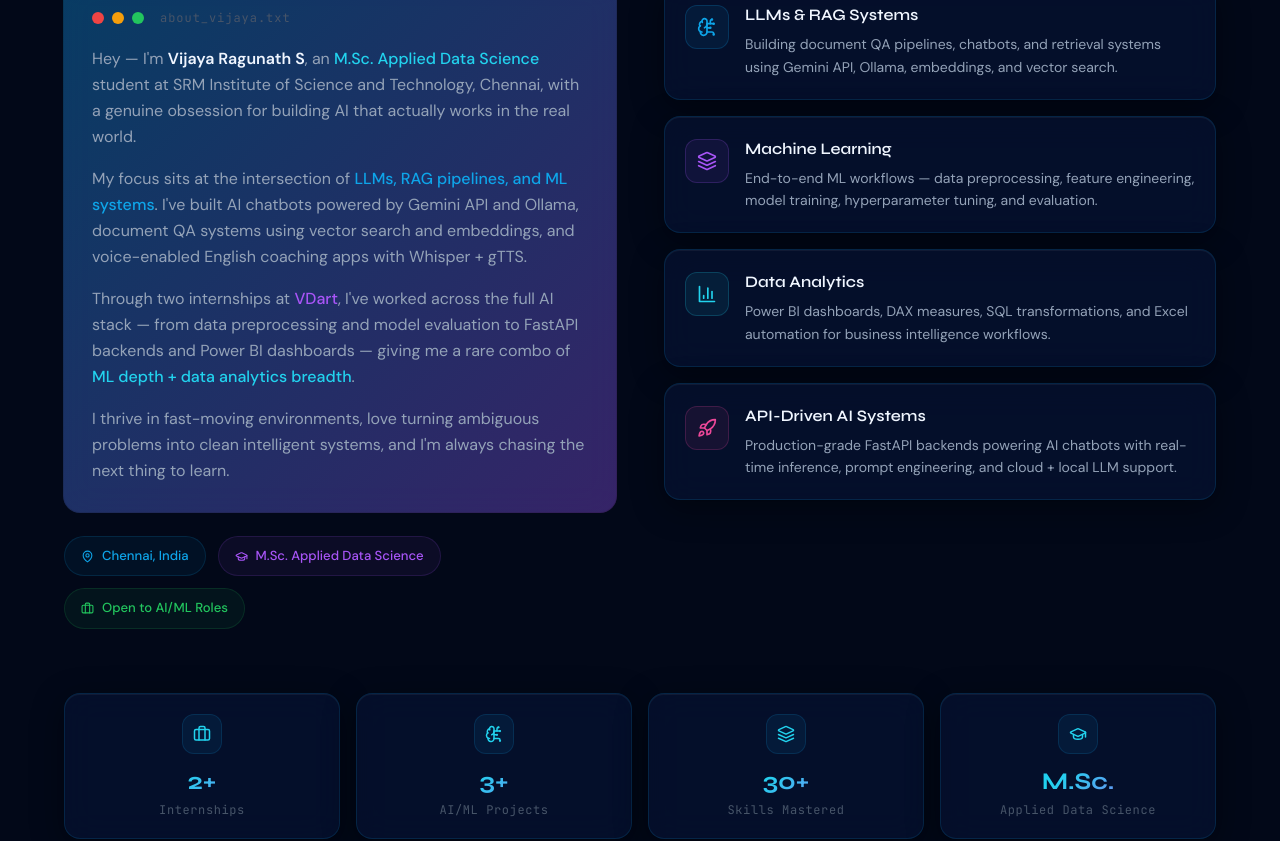
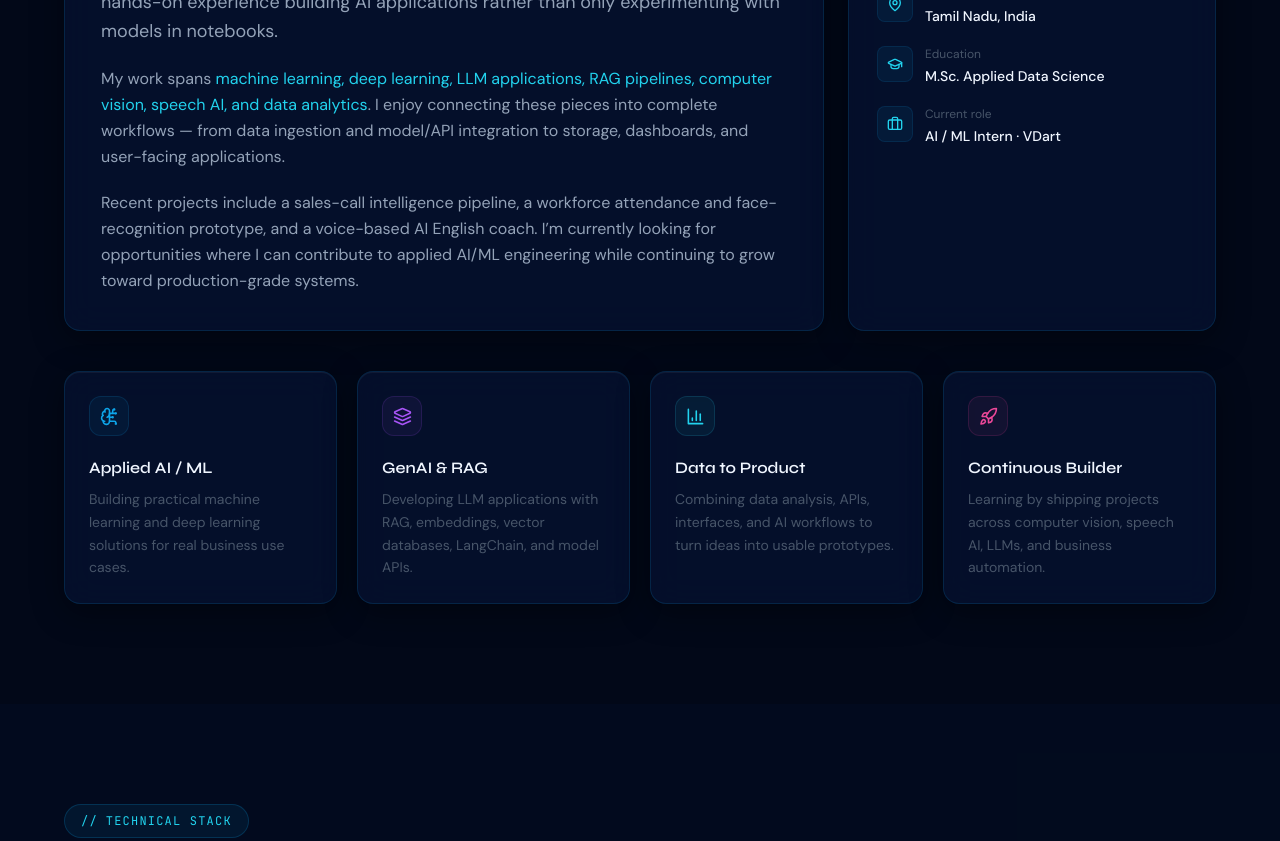
Before and after one commit to Vijaykio10/vijaya-portfolio, a React (Vite) app: page / in a window 1280 px wide. Shown: the part 1280-2121 px from the top of the page. Built offline with nearby package versions, Linux system fonts and the light colour scheme.

Commit message:
Refine portfolio about section for applied AI positioning

```diff
--- a/src/components/About.jsx
+++ b/src/components/About.jsx
@@ -1,5 +1,4 @@
-import { motion } from 'framer-motion'
-import { useInView } from 'framer-motion'
+import { motion, useInView } from 'framer-motion'
 import { useRef } from 'react'
 import { BrainCircuit, Layers, BarChart3, Rocket, MapPin, GraduationCap, Briefcase } from 'lucide-react'
 
@@ -12,251 +11,148 @@ const fadeUp = {
   }),
 }
 
-const stats = [
-  { value: '2+',    label: 'Internships',         icon: Briefcase },
-  { value: '3+',    label: 'AI/ML Projects',       icon: BrainCircuit },
-  { value: '30+',   label: 'Skills Mastered',      icon: Layers },
-  { value: 'M.Sc.', label: 'Applied Data Science', icon: GraduationCap },
-]
-
 const highlights = [
   {
-    Icon: BrainCircuit,
-    color: '#0ea5e9',
-    bg: 'rgba(14,165,233,0.08)',
-    border: 'rgba(14,165,233,0.2)',
-    title: 'LLMs & RAG Systems',
-    desc: 'Building document QA pipelines, chatbots, and retrieval systems using Gemini API, Ollama, embeddings, and vector search.',
+    icon: BrainCircuit,
+    title: 'Applied AI / ML',
+    text: 'Building practical machine learning and deep learning solutions for real business use cases.',
+    accent: '#0ea5e9',
   },
   {
-    Icon: Layers,
-    color: '#a855f7',
-    bg: 'rgba(168,85,247,0.08)',
-    border: 'rgba(168,85,247,0.2)',
-    title: 'Machine Learning',
-    desc: 'End-to-end ML workflows — data preprocessing, feature engineering, model training, hyperparameter tuning, and evaluation.',
+    icon: Layers,
+    title: 'GenAI & RAG',
+    text: 'Developing LLM applications with RAG, embeddings, vector databases, LangChain, and model APIs.',
+    accent: '#a855f7',
   },
   {
-    Icon: BarChart3,
-    color: '#22d3ee',
-    bg: 'rgba(34,211,238,0.08)',
-    border: 'rgba(34,211,238,0.2)',
-    title: 'Data Analytics',
-    desc: 'Power BI dashboards, DAX measures, SQL transformations, and Excel automation for business intelligence workflows.',
+    icon: BarChart3,
+    title: 'Data to Product',
+    text: 'Combining data analysis, APIs, interfaces, and AI workflows to turn ideas into usable prototypes.',
+    accent: '#22d3ee',
   },
   {
-    Icon: Rocket,
-    color: '#ec4899',
-    bg: 'rgba(236,72,153,0.08)',
-    border: 'rgba(236,72,153,0.2)',
-    title: 'API-Driven AI Systems',
-    desc: 'Production-grade FastAPI backends powering AI chatbots with real-time inference, prompt engineering, and cloud + local LLM support.',
+    icon: Rocket,
+    title: 'Continuous Builder',
+    text: 'Learning by shipping projects across computer vision, speech AI, LLMs, and business automation.',
+    accent: '#ec4899',
   },
 ]
 
-function StatCard({ value, label, icon: Icon, index }) {
-  const ref = useRef(null)
-  const inView = useInView(ref, { once: true, margin: '-60px' })
-
-  return (
-    <motion.div
-      ref={ref}
-      custom={index}
-      variants={fadeUp}
-      initial="hidden"
-      animate={inView ? 'visible' : 'hidden'}
-      className="glass-card p-5 text-center group"
-    >
-      <div
-        className="w-10 h-10 rounded-xl flex items-center justify-center mx-auto mb-3"
-        style={{
-          background: 'rgba(14,165,233,0.08)',
-          border: '1px solid rgba(14,165,233,0.15)',
-        }}
-      >
-        <Icon size={18} style={{ color: 'var(--cyan)' }} />
-      </div>
-      <div
-        className="text-2xl font-bold mb-1 gradient-text"
-        style={{ fontFamily: 'Syne, sans-serif' }}
-      >
-        {value}
-      </div>
-      <div className="text-xs font-mono" style={{ color: 'var(--text-muted)', letterSpacing: '0.05em' }}>
-        {label}
-      </div>
-    </motion.div>
-  )
-}
-
-function HighlightCard({ Icon, color, bg, border, title, desc, index }) {
-  const ref = useRef(null)
-  const inView = useInView(ref, { once: true, margin: '-60px' })
-
-  return (
-    <motion.div
-      ref={ref}
-      custom={index}
-      variants={fadeUp}
-      initial="hidden"
-      animate={inView ? 'visible' : 'hidden'}
-      className="glass-card p-5 flex gap-4 group"
-    >
-      <div
-        className="w-11 h-11 rounded-xl flex items-center justify-center flex-shrink-0 mt-0.5 transition-all duration-300 group-hover:scale-110"
-        style={{ background: bg, border: `1px solid ${border}` }}
-      >
-        <Icon size={20} style={{ color }} />
-      </div>
-      <div>
-        <h4
-          className="text-base font-semibold mb-1.5"
-          style={{ fontFamily: 'Syne, sans-serif', color: 'var(--text-primary)' }}
-        >
-          {title}
-        </h4>
-        <p className="text-sm leading-relaxed" style={{ color: 'var(--text-secondary)' }}>
-          {desc}
-        </p>
-      </div>
-    </motion.div>
-  )
-}
+const facts = [
+  { icon: MapPin, label: 'Based in', value: 'Tamil Nadu, India' },
+  { icon: GraduationCap, label: 'Education', value: 'M.Sc. Applied Data Science' },
+  { icon: Briefcase, label: 'Current role', value: 'AI / ML Intern · VDart' },
+]
 
 export default function About() {
-  const sectionRef = useRef(null)
-  const inView = useInView(sectionRef, { once: true, margin: '-80px' })
+  const headerRef = useRef(null)
+  const inView = useInView(headerRef, { once: true, margin: '-60px' })
 
   return (
     <section id="about" className="section">
       <div className="container-max">
-
-        {/* ── Header ── */}
         <motion.div
-          ref={sectionRef}
+          ref={headerRef}
           variants={fadeUp}
           initial="hidden"
           animate={inView ? 'visible' : 'hidden'}
-          className="mb-16"
+          className="mb-14"
         >
           <span className="section-tag">
             <span style={{ color: 'var(--cyan)' }}>//</span> About Me
           </span>
           <h2 className="section-title">
-            Crafting AI that <span className="gradient-text">solves real problems</span>
+            Building <span className="gradient-text">Practical AI</span>
           </h2>
           <p className="section-subtitle">
-            A quick look at who I am, what drives me, and the kind of AI systems I love building.
+            An early-career AI/ML engineer focused on turning machine learning and generative AI concepts into useful software.
           </p>
         </motion.div>
 
-        {/* ── Main grid ── */}
-        <div className="grid lg:grid-cols-2 gap-12 items-start mb-16">
-
-          {/* ── Left: Story ── */}
-          <div>
+        <div className="grid lg:grid-cols-3 gap-6 mb-10">
           <motion.div
-              custom={0}
             variants={fadeUp}
             initial="hidden"
-              animate={inView ? 'visible' : 'hidden'}
-              className="gradient-border-card p-7 mb-6"
-              style={{ backdropFilter: 'blur(16px)' }}
+            whileInView="visible"
+            viewport={{ once: true, margin: '-60px' }}
+            className="lg:col-span-2 glass-card p-7 md:p-9"
           >
-              {/* Terminal-style header */}
-              <div className="flex items-center gap-2 mb-5">
-                <div className="w-3 h-3 rounded-full" style={{ background: '#ef4444' }} />
-                <div className="w-3 h-3 rounded-full" style={{ background: '#f59e0b' }} />
-                <div className="w-3 h-3 rounded-full" style={{ background: '#22c55e' }} />
-                <span
-                  className="font-mono text-xs ml-2"
-                  style={{ color: 'var(--text-muted)', letterSpacing: '0.08em' }}
-                >
-                  about_vijaya.txt
-                </span>
-              </div>
-
-              <div className="space-y-4 text-base leading-relaxed" style={{ color: 'var(--text-secondary)' }}>
-                <p>
-                  Hey — I'm{' '}
-                  <span style={{ color: 'var(--text-primary)', fontWeight: 600 }}>
-                    Vijaya Ragunath S
-                  </span>
-                  , an{' '}
-                  <span style={{ color: 'var(--cyan)', fontWeight: 500 }}>
-                    M.Sc. Applied Data Science
-                  </span>{' '}
-                  student at SRM Institute of Science and Technology, Chennai, with a genuine obsession for building AI that actually works in the real world.
+            <p className="text-lg leading-relaxed mb-5" style={{ color: 'var(--text-secondary)' }}>
+              I’m an <span style={{ color: 'var(--text-primary)', fontWeight: 600 }}>M.Sc. Applied Data Science</span> graduate and AI/ML intern at VDart, with hands-on experience building AI applications rather than only experimenting with models in notebooks.
             </p>
-                <p>
-                  My focus sits at the intersection of{' '}
-                  <span style={{ color: 'var(--blue)', fontWeight: 500 }}>
-                    LLMs, RAG pipelines, and ML systems
-                  </span>
-                  . I've built AI chatbots powered by Gemini API and Ollama, document QA systems using vector search and embeddings, and voice-enabled English coaching apps with Whisper + gTTS.
+            <p className="text-base leading-relaxed mb-5" style={{ color: 'var(--text-secondary)' }}>
+              My work spans <span style={{ color: 'var(--cyan)' }}>machine learning, deep learning, LLM applications, RAG pipelines, computer vision, speech AI, and data analytics</span>. I enjoy connecting these pieces into complete workflows — from data ingestion and model/API integration to storage, dashboards, and user-facing applications.
             </p>
-                <p>
-                  Through two internships at{' '}
-                  <span style={{ color: 'var(--purple)', fontWeight: 500 }}>VDart</span>
-                  , I've worked across the full AI stack — from data preprocessing and model evaluation to FastAPI backends and Power BI dashboards — giving me a rare combo of{' '}
-                  <span style={{ color: 'var(--cyan)', fontWeight: 500 }}>
-                    ML depth + data analytics breadth
-                  </span>
-                  .
+            <p className="text-base leading-relaxed" style={{ color: 'var(--text-secondary)' }}>
+              Recent projects include a sales-call intelligence pipeline, a workforce attendance and face-recognition prototype, and a voice-based AI English coach. I’m currently looking for opportunities where I can contribute to applied AI/ML engineering while continuing to grow toward production-grade systems.
             </p>
-                <p>
-                  I thrive in fast-moving environments, love turning ambiguous problems into clean intelligent systems, and I'm always chasing the next thing to learn.
-                </p>
-              </div>
           </motion.div>
 
-            {/* Location + status */}
           <motion.div
-              custom={1}
             variants={fadeUp}
             initial="hidden"
-              animate={inView ? 'visible' : 'hidden'}
-              className="flex flex-wrap gap-3"
+            whileInView="visible"
+            viewport={{ once: true, margin: '-60px' }}
+            className="glass-card p-7"
           >
-              {[
-                { icon: MapPin,        label: 'Chennai, India',           color: '#0ea5e9' },
-                { icon: GraduationCap, label: 'M.Sc. Applied Data Science', color: '#a855f7' },
-                { icon: Briefcase,     label: 'Open to AI/ML Roles',       color: '#22c55e' },
-              ].map(({ icon: Icon, label, color }) => (
+            <p className="text-xs font-mono mb-5" style={{ color: 'var(--cyan)', letterSpacing: '0.12em' }}>
+              QUICK FACTS
+            </p>
+            <div className="space-y-5">
+              {facts.map(({ icon: Icon, label, value }) => (
+                <div key={label} className="flex items-start gap-3">
                   <div
-                  key={label}
-                  className="flex items-center gap-2 px-4 py-2 rounded-full"
+                    className="w-9 h-9 rounded-lg flex items-center justify-center flex-shrink-0"
                     style={{
-                    background: `${color}10`,
-                    border: `1px solid ${color}25`,
-                    color,
-                    fontSize: '0.82rem',
-                    fontFamily: 'DM Sans, sans-serif',
-                    fontWeight: 500,
+                      background: 'rgba(14,165,233,0.07)',
+                      border: '1px solid rgba(14,165,233,0.12)',
                     }}
                   >
-                  <Icon size={13} />
-                  {label}
+                    <Icon size={16} style={{ color: 'var(--cyan)' }} />
+                  </div>
+                  <div>
+                    <p className="text-xs mb-1" style={{ color: 'var(--text-muted)' }}>{label}</p>
+                    <p className="text-sm font-medium" style={{ color: 'var(--text-primary)' }}>{value}</p>
+                  </div>
                 </div>
               ))}
+            </div>
           </motion.div>
         </div>
 
-          {/* ── Right: Highlight cards ── */}
-          <div className="grid gap-4">
-            {highlights.map((h, i) => (
-              <HighlightCard key={h.title} {...h} index={i} />
+        <div className="grid sm:grid-cols-2 lg:grid-cols-4 gap-5">
+          {highlights.map(({ icon: Icon, title, text, accent }, i) => (
+            <motion.div
+              key={title}
+              custom={i}
+              variants={fadeUp}
+              initial="hidden"
+              whileInView="visible"
+              viewport={{ once: true, margin: '-50px' }}
+              whileHover={{ y: -4 }}
+              className="glass-card p-6"
+            >
+              <div
+                className="w-10 h-10 rounded-xl flex items-center justify-center mb-5"
+                style={{
+                  background: `${accent}10`,
+                  border: `1px solid ${accent}25`,
+                }}
+              >
+                <Icon size={19} style={{ color: accent }} />
+              </div>
+              <h3
+                className="text-base font-semibold mb-2"
+                style={{ fontFamily: 'Syne, sans-serif', color: 'var(--text-primary)' }}
+              >
+                {title}
+              </h3>
+              <p className="text-sm leading-relaxed" style={{ color: 'var(--text-muted)' }}>
+                {text}
+              </p>
+            </motion.div>
           ))}
         </div>
-        </div>
-
-        {/* ── Stats row ── */}
-        <div className="grid grid-cols-2 md:grid-cols-4 gap-4">
-          {stats.map((s, i) => (
-            <StatCard key={s.label} {...s} index={i} />
-          ))}
-        </div>
-
       </div>
     </section>
   )
```
Lines whose indentation alone changed are shown as unchanged.
